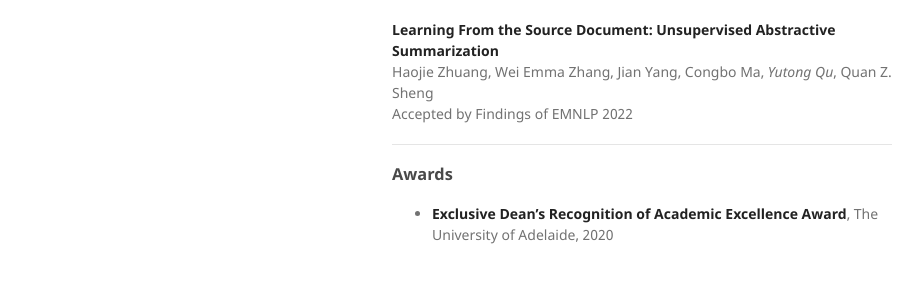
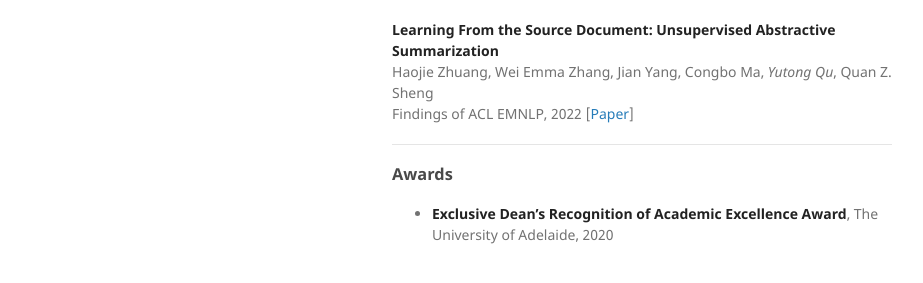
Before and after one commit to yutongqu/yutongqu.github.io, a Jekyll site: the page built from index.md, in a window 1280 px wide and 1094 px high. Shown: the part 779-1062 px from the top of the window, without its empty margins (178-1101 px from the left). Built offline with Jekyll 4.4.1, drawn with Linux system fonts in a browser that asks for light colours; our own code applies the rules of GitHub Pages for plain Markdown files; the repository's description, which GitHub fills in, is left out.

Commit message:
Update index.md

```diff
--- a/index.md
+++ b/index.md
@@ -32,7 +32,7 @@ Accepted by IJCNN at IEEE WCCI 2022  [[Paper](https://arxiv.org/abs/2209.05929)]
 
 **Learning From the Source Document: Unsupervised Abstractive Summarization**
 Haojie Zhuang, Wei Emma Zhang, Jian Yang, Congbo Ma, *Yutong Qu*, Quan Z. Sheng
-Accepted by Findings of EMNLP 2022
+Findings of ACL EMNLP, 2022  [[Paper](https://aclanthology.org/2022.findings-emnlp.309)]
 
 ---
 
```
